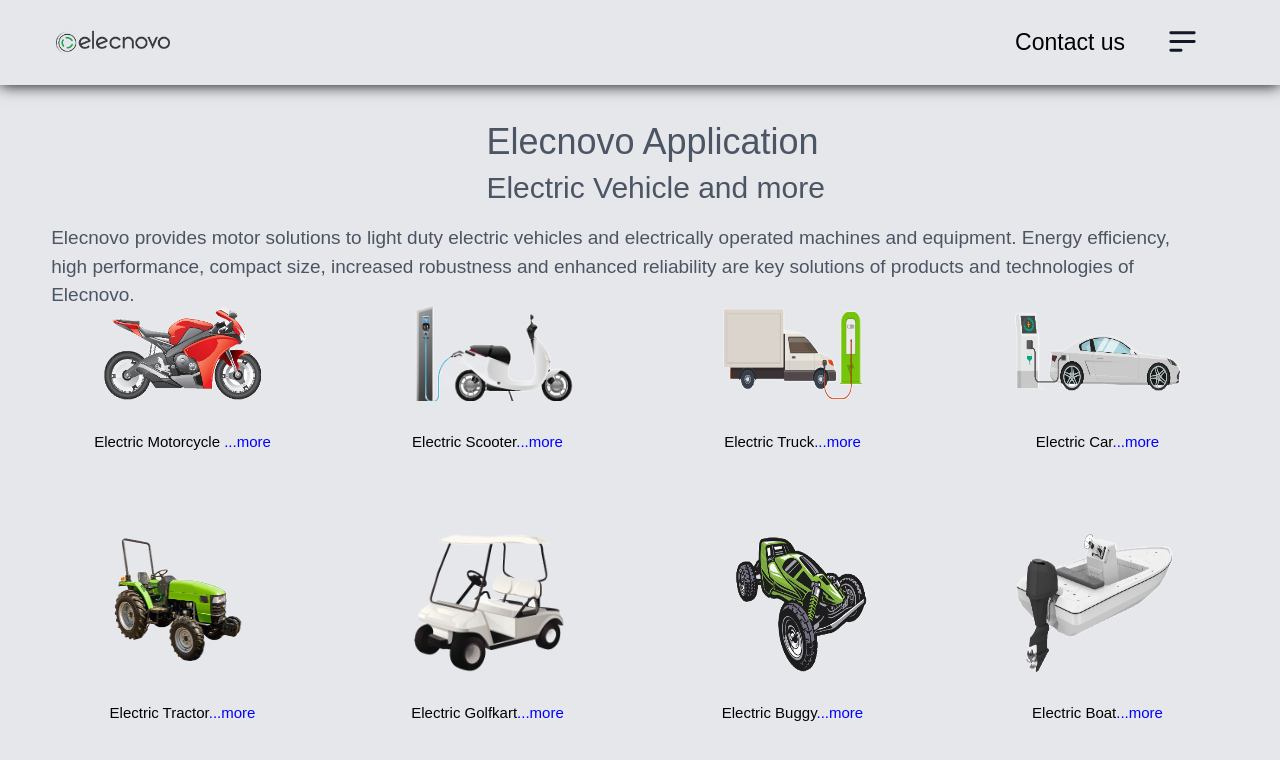
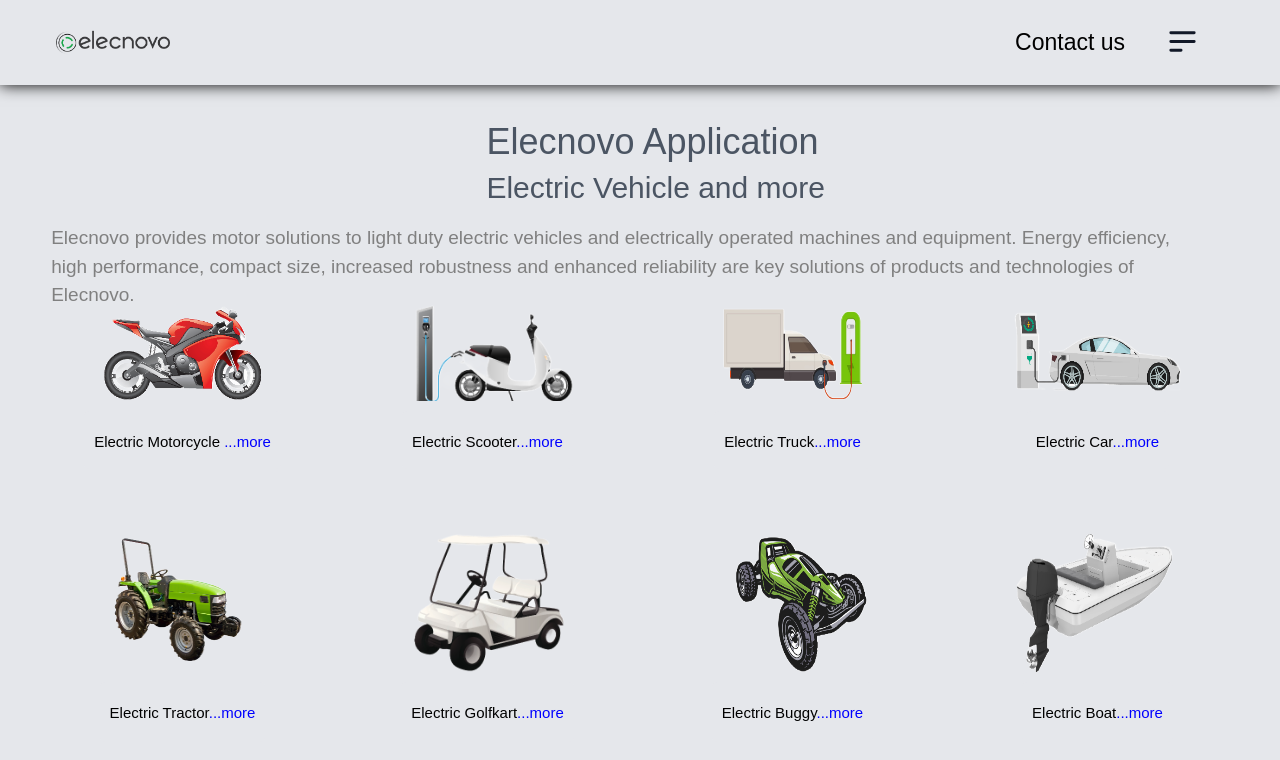
Before and after one commit to SeemaKumari62998/elecnovo_web, a React (Vite) app: page /application in a window 1280 px wide. Shown: the top 760 px of the page. Built offline with nearby package versions, Linux system fonts and the light colour scheme.

Commit message:
final fixes3

```diff
--- a/src/pages/Application.jsx
+++ b/src/pages/Application.jsx
@@ -120,7 +120,7 @@ const H4 = styled.h4`
   top: 14%;
   width: 90%;
   line-height: 1.5;
-  color: var(--color-grey-600);
+  color: grey;
 
   white-space: normal;
   overflow-wrap: break-word;
@@ -168,7 +168,7 @@ function Application() {
 
           <H3>Electric Vehicle and more</H3>
 
-{/*           <H4>
+          {/*           <H4>
             Elecnovo provides motor solutions to light duty electric vehicles
             and electrically operated machines and equipment. Energy efficiency,
             high performance, compact size, increased robustness and enhanced
--- a/src/pages/Products.jsx
+++ b/src/pages/Products.jsx
@@ -74,6 +74,7 @@ const H3 = styled.h3`
 const Pa = styled.p`
   font-size: 1.8rem;
   margin-top: 10px;
+  color: grey;
 
   @media only screen and (max-width: 600px) {
     font-size: 1.6rem;
```
